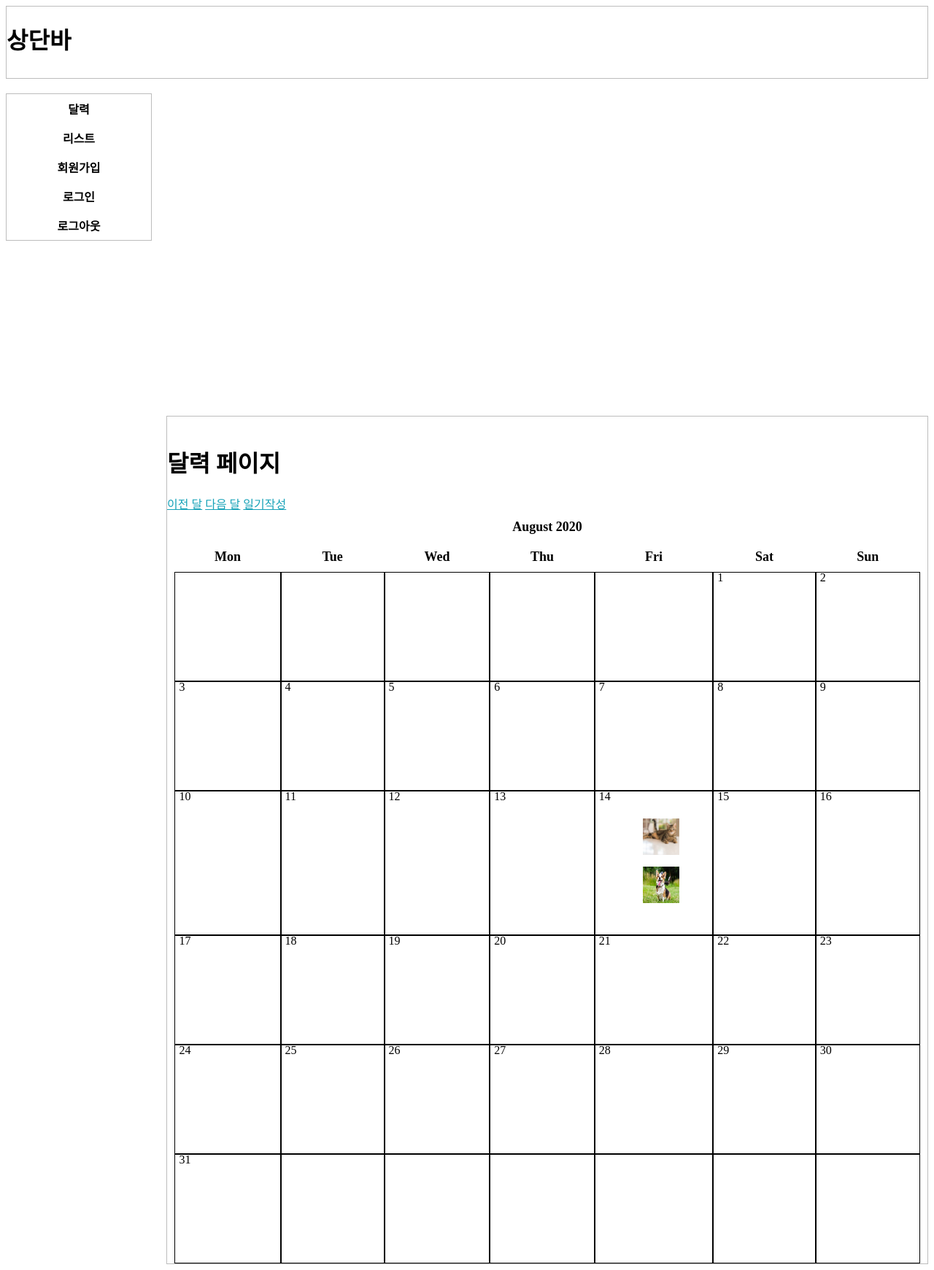
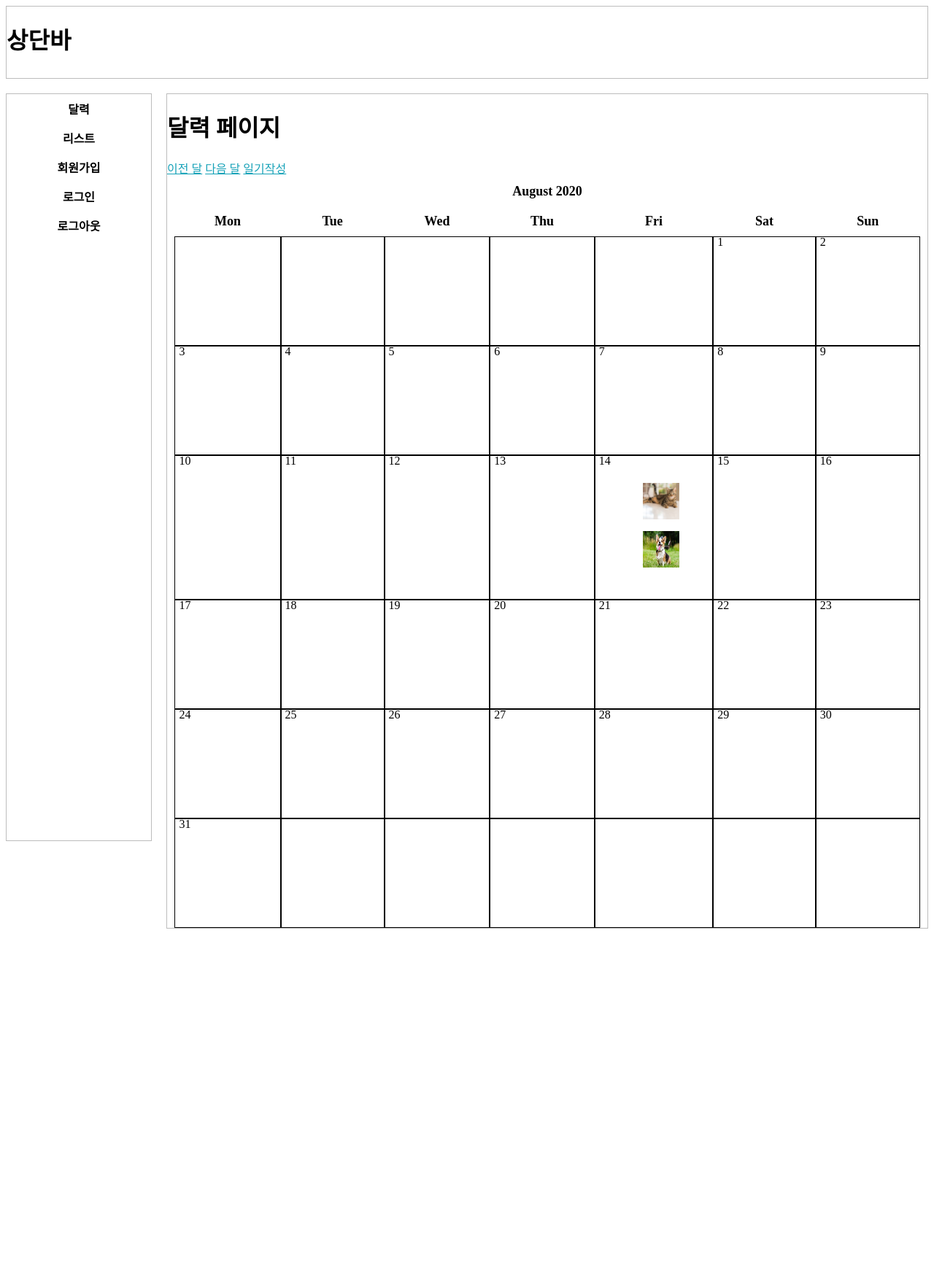
Before and after one commit to seungyun87/greendiary, a Django app: page /calendar/ in a window 1280 px wide. Shown: the whole page at 73% size. After the commit the page ends 1273 px from the top, so only its background shows below. Run offline with Django 3.2, Linux system fonts and the light colour scheme; data comes from the database, SQL or seed files in the repository; some libraries are stand-ins or nearby versions.

Commit message:
달력 여백 오류 수정

```diff
--- a/greendiary/static/css/calendar.css
+++ b/greendiary/static/css/calendar.css
@@ -2,6 +2,7 @@
     width: 98%;
     margin: auto;
     font-size: 13px;
+
 }
 
 .calendar tr, .calendar td {
--- a/greendiary/static/css/navbar.css
+++ b/greendiary/static/css/navbar.css
@@ -15,6 +15,7 @@
     grid-column: 1/2;
     grid-row: 2/3;
     border: 1px solid #bcbcbc;
+
   }
 .header {
     grid-column: 1/4;
@@ -48,11 +49,11 @@ li a {
 	text-decoration: none;
 	font-weight: bold;
 }
-
+/**
 li a.current {
 	background-color: #FF6347;
 	color: white;
-}
+}**/
 
 li a:hover:not(.current) {
 	background-color: #67cd3f;
--- a/greendiary/templates/base.html
+++ b/greendiary/templates/base.html
@@ -22,9 +22,10 @@
             <li><a href="{% url 'login' %}">로그인</a></li>
             <li><a href="{% url 'logout' %}">로그아웃</a></li>
           </div>
+          {% block content %}
+      {% endblock %}
       </div>
-      {% block content %}
-      {% endblock %}
+
     </body>
 
 
--- a/greendiary/templates/diary/diary_calendar.html
+++ b/greendiary/templates/diary/diary_calendar.html
@@ -1,15 +1,18 @@
 {% extends 'base.html' %}
-{% block content %}
+
+
 <body>
-<div class="grid">
-    <div class="content">
-        <br>
+    <div class="grid">
+        {% block content %}
+        <div class="content">
         <h1>달력 페이지</h1>
+
         <a href="{% url 'diary:calendar' %}?{{ prev_month }}">이전 달</a>
         <a href="{% url 'diary:calendar' %}?{{ next_month }}">다음 달</a>
         <a href="{% url 'diary:create' %}">일기작성</a>
         {{calendar}}
     </div>
+
+{% endblock %}
 </div>
 </body>
-{% endblock %}
```
